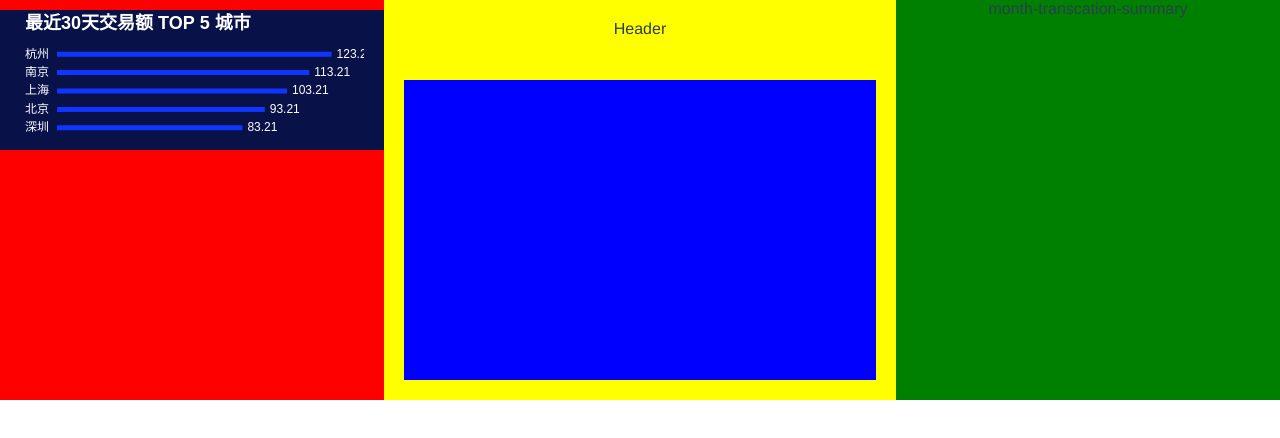
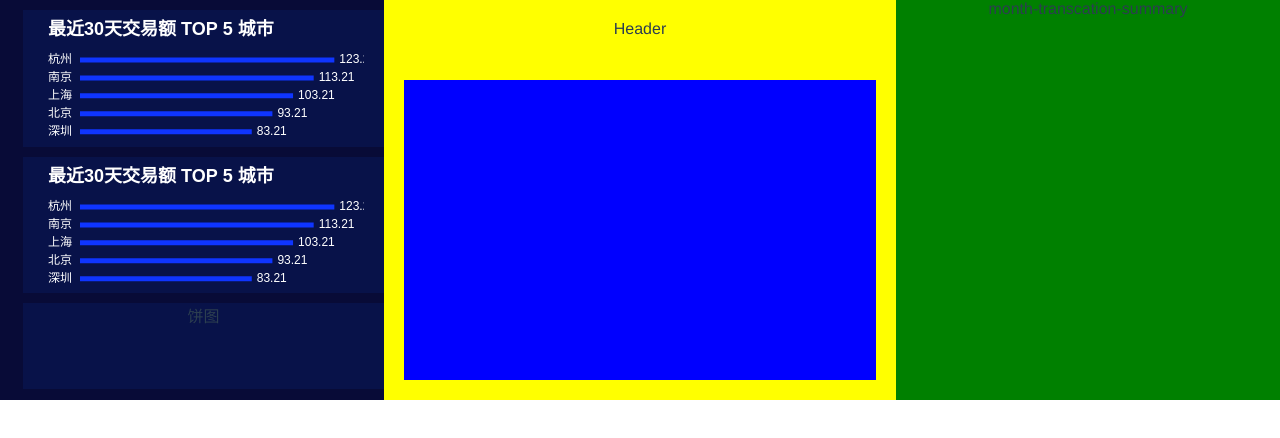
Before and after one commit to Peter-Dai/ts-large-screen, a Vue app: page / in a window 1280 px wide. Shown: the top 438 px of the page. Built offline with nearby package versions, Linux system fonts and the light colour scheme.

Commit message:
添加背景色和布局调整

```diff
--- a/src/components/common/histogram-bar.vue
+++ b/src/components/common/histogram-bar.vue
@@ -95,6 +95,7 @@ export default {
 <!-- Add "scoped" attribute to limit CSS to this component only -->
 <style scoped>
 .histogramBar {
+  padding-top: 6px;
   width: 100%;
   height: 100%;
   line-height: 100%;
--- a/src/components/index/top-five-summary.vue
+++ b/src/components/index/top-five-summary.vue
@@ -6,13 +6,22 @@
       class="top-header">
       <histogramBar/>
     </el-header>
-    <!--<el-main>main</el-main>-->
-    <!--<el-footer style="height: 30%">footer</el-footer>-->
+    <el-header
+      height="35%"
+      class="top-header">
+      <histogramBar/>
+    </el-header>
+    <el-header
+      height="22%"
+      class="top-header">
+      饼图
+    </el-header>
   </el-container>
 </template>
 
 <script>
 import HistogramBar from '../common/histogram-bar';
+// import DoughnutPie from '../common/doughnut-pie';
 
 export default {
   name: 'TopFiveSummary',
@@ -29,10 +38,16 @@ export default {
 <style scoped>
 .top-container {
   height: 100%;
+  padding-left: 6%;
+  padding-top: 10px;
 }
 
 .top-header {
-  margin-top: 10px;
+  margin-bottom: 10px;
   background: #081249;
 }
+
+.top-header:last-child {
+  padding: 0;
+}
 </style>
--- a/src/views/index/index.vue
+++ b/src/views/index/index.vue
@@ -48,7 +48,7 @@ export default {
 }
 
 .left-aside {
-  background-color: red;
+  background-color: #080b37;
 }
 
 .main {
```
